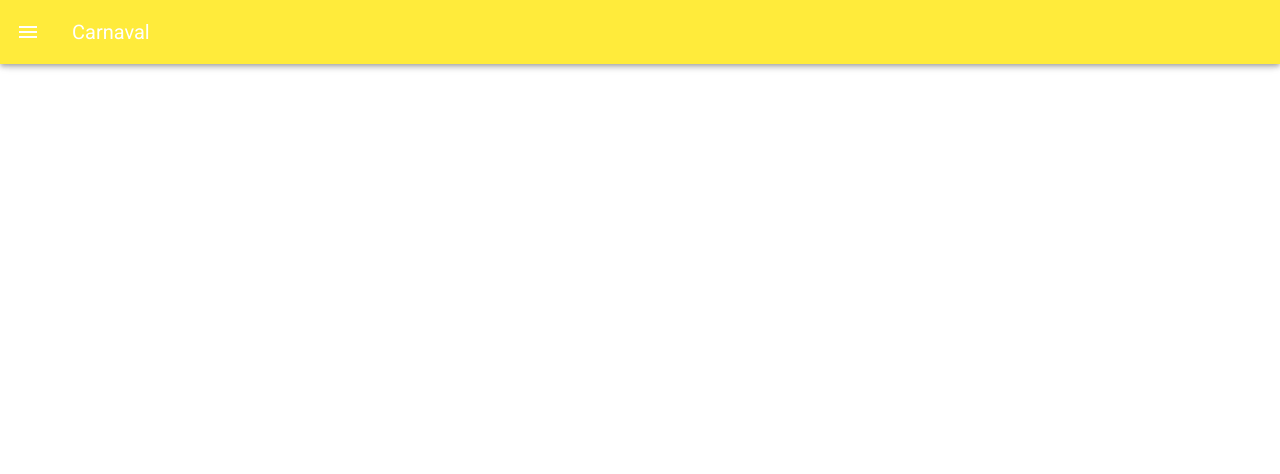
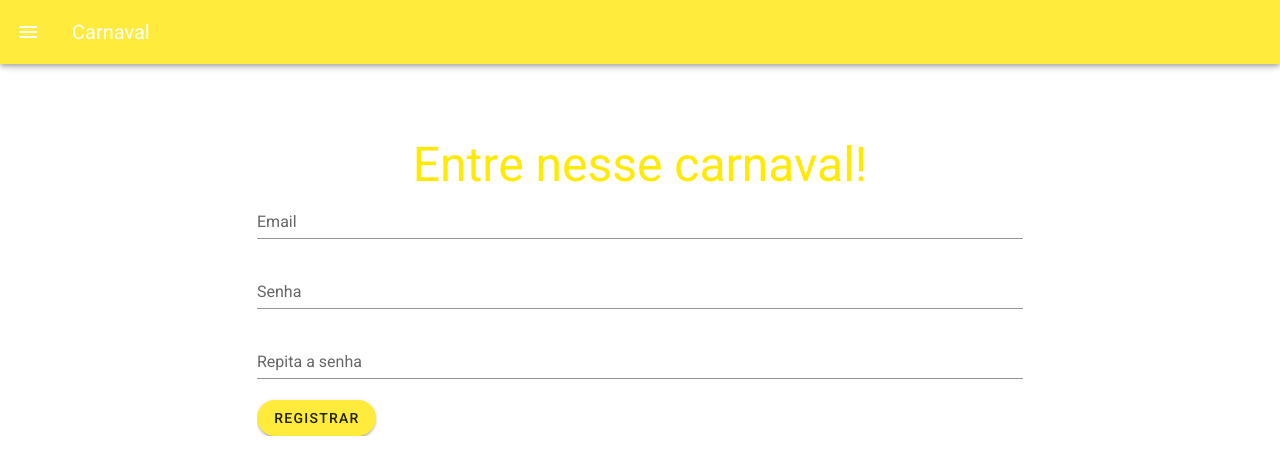
Before and after one commit to matheuspolidoro/iteris_hackathon, a Vue app: page /registro in a window 1280 px wide. Shown: the top 474 px of the page. Built offline with nearby package versions, Linux system fonts and the light colour scheme.

Commit message:
registro

```diff
--- a/src/router/index.js
+++ b/src/router/index.js
@@ -1,6 +1,7 @@
 import Vue from "vue";
 import VueRouter from "vue-router";
 import HomeView from "../views/HomeView.vue";
+import RegistroForm from '../views/registro/RegistroForm'
 
 Vue.use(VueRouter);
 
@@ -10,6 +11,11 @@
     name: "home",
     component: HomeView,
   },
+  {
+    path: "/registro",
+    name: "registroForm",
+    component: RegistroForm,
+  }
 ];
 
 const router = new VueRouter({
--- a/src/views/HomeView.vue
+++ b/src/views/HomeView.vue
@@ -1,5 +1,5 @@
 <template>
-  <h2>AAAAAAAAAAAa</h2>
+  <div>a</div>
 </template>
 
 <script>
--- /dev/null
+++ b/src/views/registro/RegistroForm.vue
@@ -0,0 +1,46 @@
+<template>
+    <v-content>
+        <v-container>
+                <v-row align="center" justify="center">
+                    <v-col cols="12" sm="8" md="8">
+                            <v-window v-model="step">
+                                <v-window-item :value="1">
+                                    <v-row>
+                                        <v-col>
+                                           <h1 class="text-center display-2 yellow--text text--accent-3">Entre nesse carnaval!</h1>
+                                            <v-form>
+                                                <v-text-field label="Email" name="Email" type="text" color="yellow accent-3" :rules="emailRules" required/>
+                                                <v-text-field label="Senha" name="Password" type="password" color="yellow accent-3"/>
+                                                <v-text-field label="Repita a senha" name="repitaPassword" type="password" color="yellow accent-3"/>
+                                                <div class="bota">
+                                                    <v-btn class="botao" rounded color="yellow"> Registrar </v-btn>
+                                                </div>
+                                            </v-form>
+                                        </v-col>
+                                    </v-row>
+                                </v-window-item>
+                            </v-window>
+                    </v-col>
+                </v-row>
+        </v-container>
+    </v-content>
+</template>
+
+<script>
+    export default{
+        name:'FRegistro',
+         data: () => ({
+            emailRules: [ v => !v || /^\w+([.-]?\w+)*@\w+([.-]?\w+)*(\.\w{2,3})+$/.test(v) || 'E-mail deve ser válido'],
+        }),
+         methods:{
+        entrar() {this.$router.push({ name: "" });},
+        cadastrar(){this.$router.push({ name: "" });}
+        },
+    }
+</script>
+
+<style scoped>
+
+
+
+</style>
```
Also changed, not shown: 1 other file (tests, documents, lock files or other folders).
